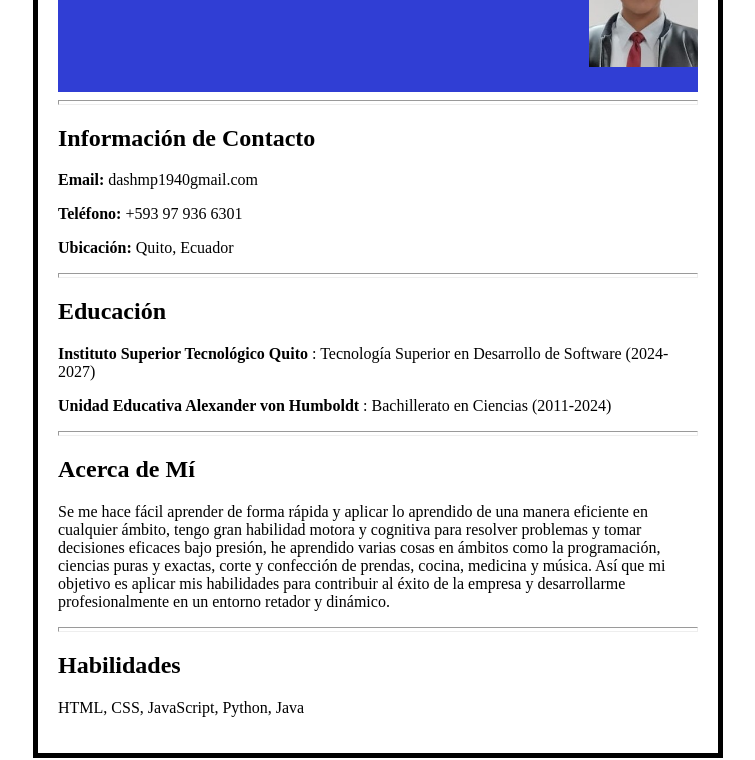
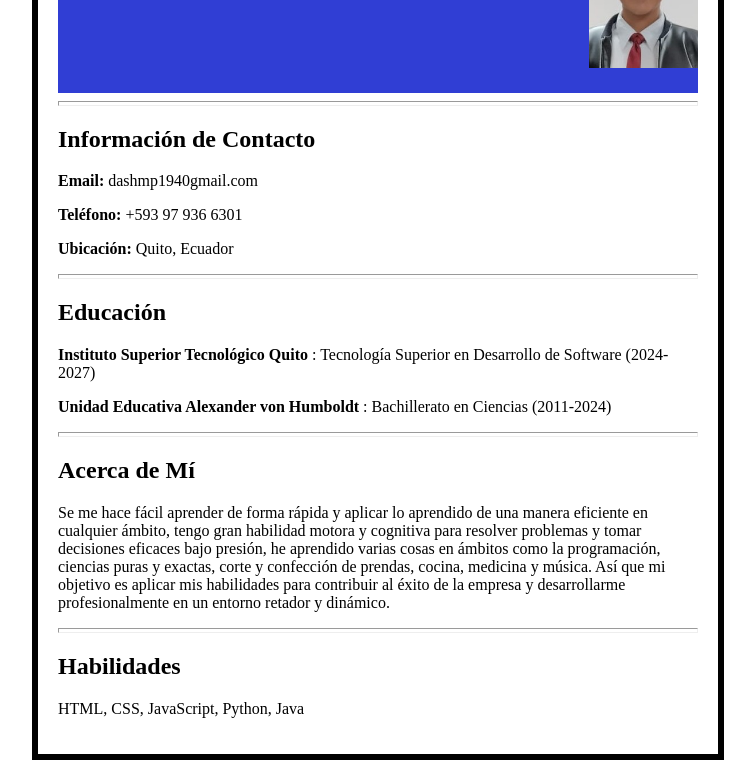
Before and after one commit to Dashmp/cv, a plain HTML site: page index.html in a window 1280 px wide. Shown: the part 146-906 px from the top of the page, without its empty margins (262-1017 px from the left). Drawn offline with Linux system fonts and the light colour scheme.

Commit message:
Versión 1

```diff
--- a/index.html
+++ b/index.html
@@ -5,7 +5,7 @@
     <meta name="viewport" content="width=device-width, initial-scale=1.0">
     <title>Currículum Vitae</title>
 </head>
-<body align="left" style="border: 5px solid black; padding: 20px; width: 50%; margin: auto;">
+<body align="left" style="border: 6px solid black; padding: 20px; width: 50%; margin: auto">
     <div style="background: rgb(48, 62, 212);">
         <img src="img/Foto.jpg" alt="Foto" align="right" width="17%" height="17%">
         <big>
```
